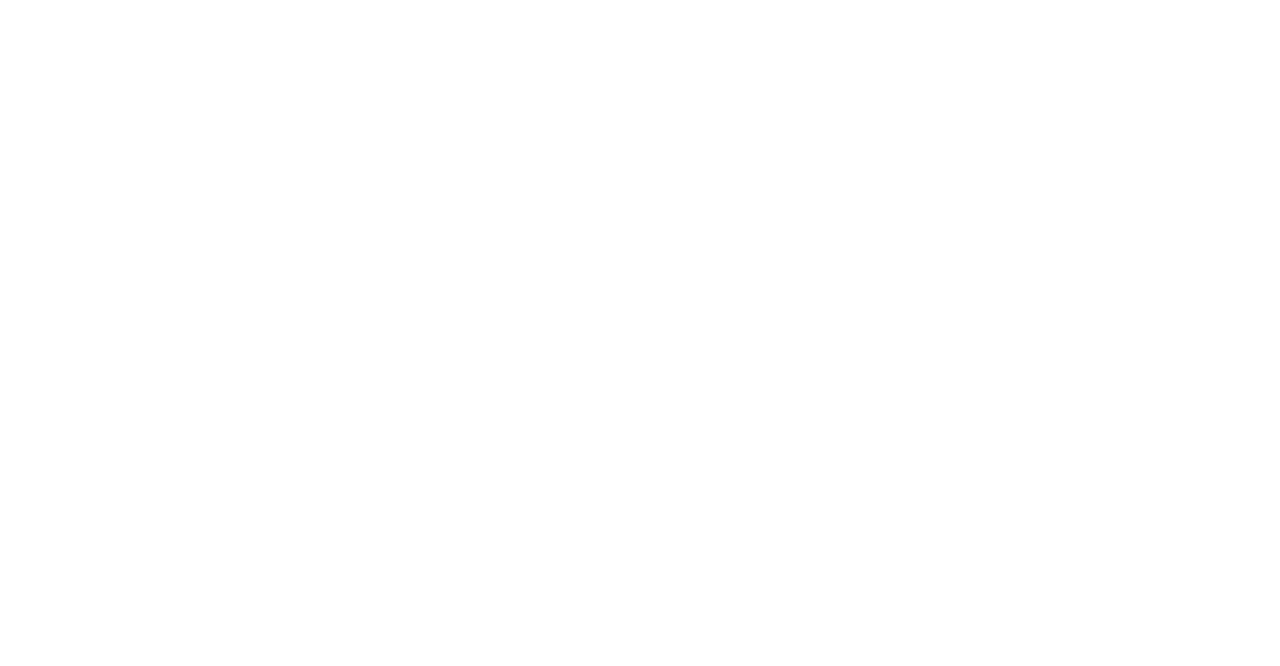
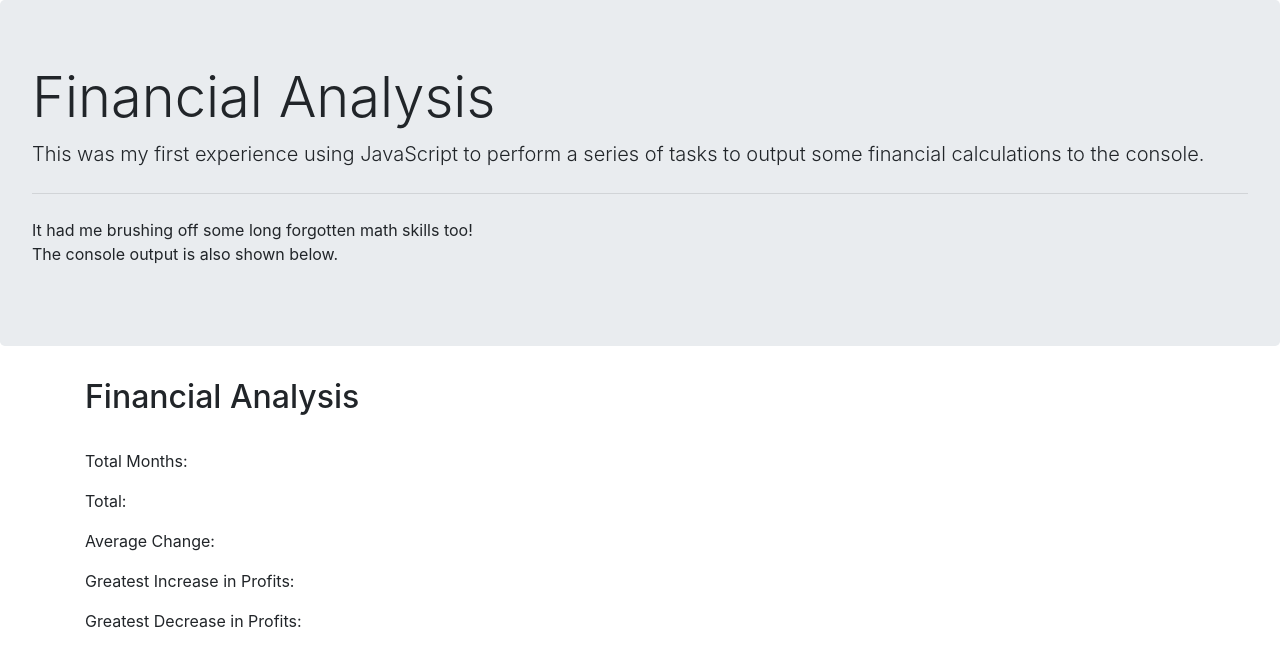
Before and after one commit to RobertTaylor94/Console-FInances, a plain HTML site: page index.html in a window 1280 px wide. Drawn offline with nearby package versions, Linux system fonts and the light colour scheme.

Commit message:
Drafted HTML page

```diff
--- a/index.html
+++ b/index.html
@@ -4,12 +4,41 @@
     <meta charset="UTF-8">
     <meta http-equiv="X-UA-Compatible" content="IE=edge">
     <meta name="viewport" content="width=device-width, initial-scale=1.0">
-    <title>Document</title>
+    <link rel="stylesheet" href="https://cdn.jsdelivr.net/npm/bootstrap@4.6.2/dist/css/bootstrap.min.css" integrity="sha384-xOolHFLEh07PJGoPkLv1IbcEPTNtaed2xpHsD9ESMhqIYd0nLMwNLD69Npy4HI+N" crossorigin="anonymous">
+    <link rel="stylesheet"  href="./style.css">
+    <title>Financial Analysis</title>
 </head>
 <body>
 
+    <div class="jumbotron">
+        <h1 class="display-4">Financial Analysis</h1>
+        <p class="lead">This was my first experience using JavaScript to perform a series of tasks to output some financial calculations to the console.</p>
+        <hr class="my-4">
+        <p>It had me brushing off some long forgotten math skills too! <br> The console output is also shown below.</p>
+    </div>
+
+    <div class="container">
+        <div class="row">
+            <div class="col-12">
+                <div class="terminal">
+                    <h2>Financial Analysis</h2>
+                    <br>
+                    <p>Total Months: <span id="totalMonths"></span></p>
+                    <p>Total: <span id="total"></span></p>
+                    <p>Average Change: <span id="averageChange"></span></p>
+                    <p>Greatest Increase in Profits: <span id="greatestIncrease"></span></p>
+                    <p>Greatest Decrease in Profits: <span id="greatestDecrease"></span></p>
+                </div>
+            </div>
+        </div>
+    </div>
 
 
+
+
+
+    <script src="https://cdn.jsdelivr.net/npm/jquery@3.5.1/dist/jquery.slim.min.js" integrity="sha384-DfXdz2htPH0lsSSs5nCTpuj/zy4C+OGpamoFVy38MVBnE+IbbVYUew+OrCXaRkfj" crossorigin="anonymous"></script>
+    <script src="https://cdn.jsdelivr.net/npm/bootstrap@4.6.2/dist/js/bootstrap.bundle.min.js" integrity="sha384-Fy6S3B9q64WdZWQUiU+q4/2Lc9npb8tCaSX9FK7E8HnRr0Jz8D6OP9dO5Vg3Q9ct" crossorigin="anonymous"></script>
     <script src="./script.js"></script>
 </body>
 </html>
```
